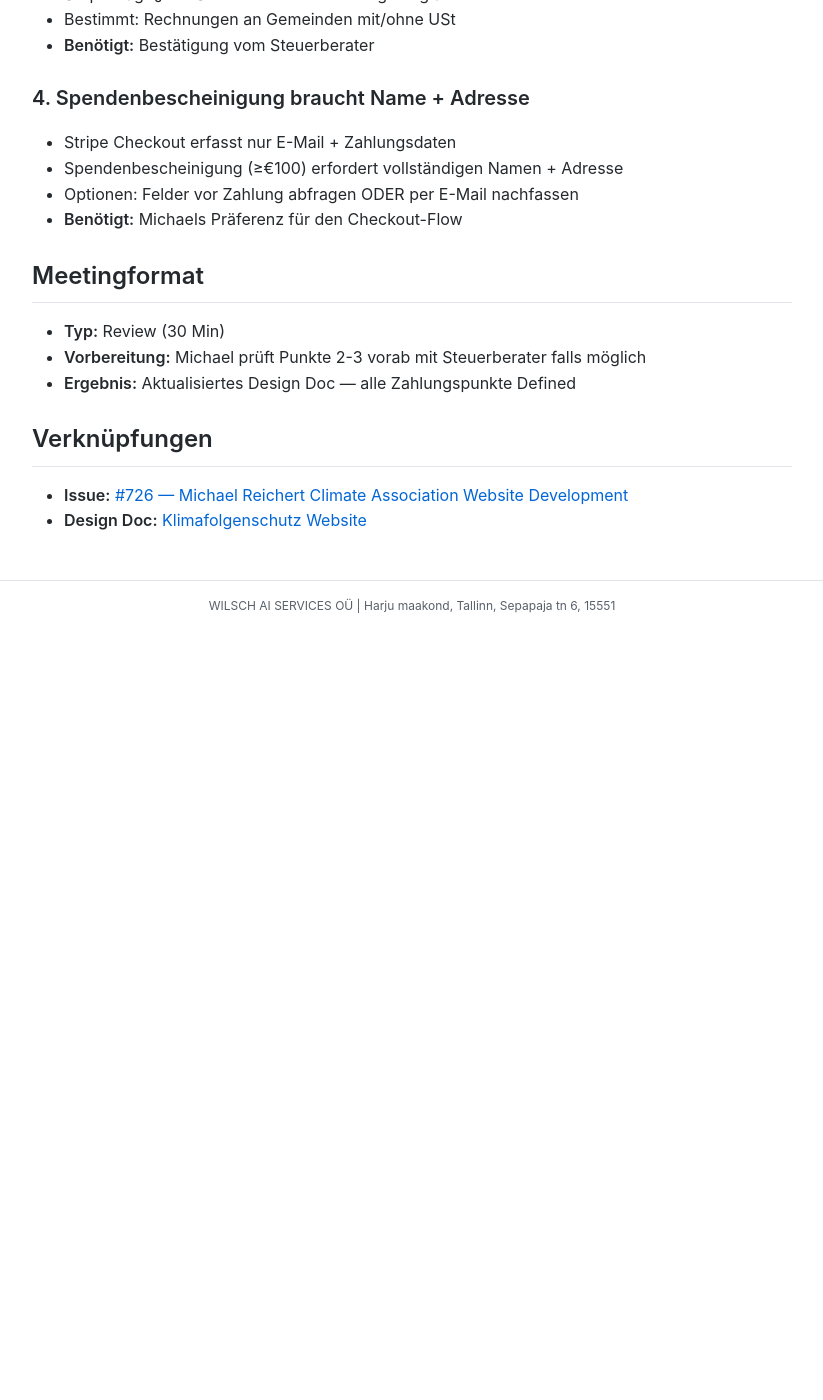
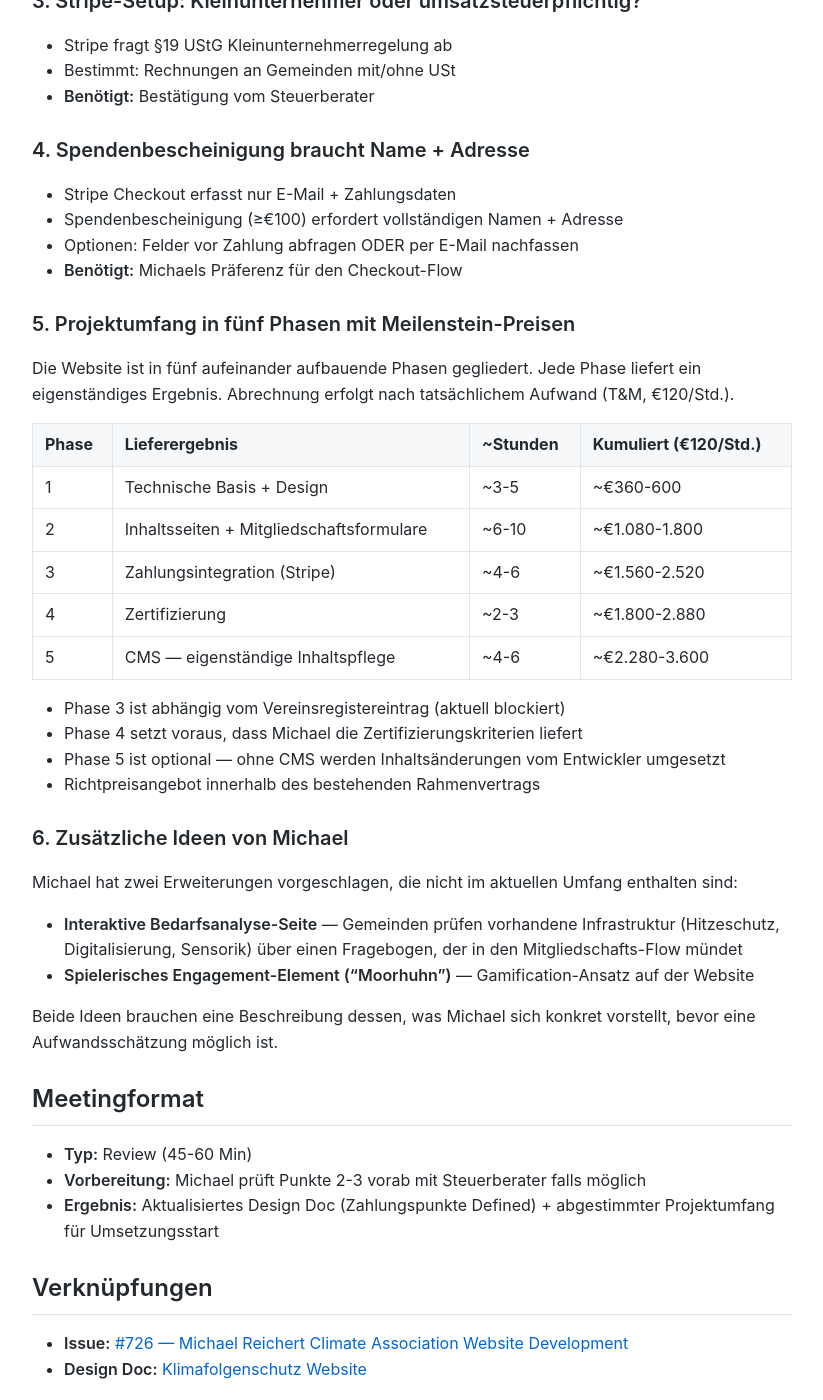
Before and after one commit to MariusWilsch/public-wilsch-ai-pages, a Jekyll site: the page built from project/abtmayr-reichert/meeting-agenda-klimafolgenschutz-payment-setup.md, in a window 1280 px wide and 1400 px high, scrolled down 1398 px. Shown: the whole window, without its empty margins (228-1051 px from the left). Built offline with Jekyll 4.4.1, drawn with Linux system fonts in a browser that asks for light colours; our own code applies the rules of GitHub Pages for plain Markdown files; before the commit the page ends 2028 px from its top, so only the background shows below that; some of the changed text lies outside the part shown.

Commit message:
Sync from hippocampus 2026-02-14

```diff
--- a/project/abtmayr-reichert/meeting-agenda-klimafolgenschutz-payment-setup.md
+++ b/project/abtmayr-reichert/meeting-agenda-klimafolgenschutz-payment-setup.md
@@ -7,14 +7,16 @@ publish: true
 
 ## Meetingziel
 
-Die offenen Vereins-Voraussetzungen für die Zahlungsintegration klären und zwei offene Design-Entscheidungen abstimmen. Nach diesem Meeting sollte der gesamte Zahlungsbereich im Design Doc von Undefined auf Defined stehen.
+Die offenen Vereins-Voraussetzungen für die Zahlungsintegration klären, den Projektumfang als Meilenstein-Übersicht besprechen und zwei zusätzliche Ideen von Michael einordnen.
 
 1. **Vereinsstatus klären** — aktueller Stand von Vereinsregister, Gemeinnützigkeit und Bankkonto
 2. **Zahlungs-Designentscheidungen** — Spendenquittungs-Logistik
+3. **Projektumfang abstimmen** — Phasen, Aufwand und Meilensteine für die Umsetzung
 
 ## Vorab-Lektüre
 
 - [Design Doc: Klimafolgenschutz Website](https://mariuswilsch.github.io/public-wilsch-ai-pages/project/abtmayr-reichert/design-doc-klimafolgenschutz-website) — insbesondere Teil 3 (Zahlung), aktualisiert am 12. Feb 2026
+- [Aufwandsschätzung: Klimafolgenschutz Website](https://mariuswilsch.github.io/public-wilsch-ai-pages/project/abtmayr-reichert/scoping-estimate-klimafolgenschutz-website) — Richtpreisangebot mit Phasen-Meilensteinen
 
 ---
 
@@ -49,11 +51,37 @@ Die offenen Vereins-Voraussetzungen für die Zahlungsintegration klären und zwe
 - Optionen: Felder vor Zahlung abfragen ODER per E-Mail nachfassen
 - **Benötigt:** Michaels Präferenz für den Checkout-Flow
 
+### 5. Projektumfang in fünf Phasen mit Meilenstein-Preisen
+
+Die Website ist in fünf aufeinander aufbauende Phasen gegliedert. Jede Phase liefert ein eigenständiges Ergebnis. Abrechnung erfolgt nach tatsächlichem Aufwand (T&M, €120/Std.).
+
+| Phase | Lieferergebnis | ~Stunden | Kumuliert (€120/Std.) |
+|-------|---------------|----------|----------------------|
+| 1 | Technische Basis + Design | ~3-5 | ~€360-600 |
+| 2 | Inhaltsseiten + Mitgliedschaftsformulare | ~6-10 | ~€1.080-1.800 |
+| 3 | Zahlungsintegration (Stripe) | ~4-6 | ~€1.560-2.520 |
+| 4 | Zertifizierung | ~2-3 | ~€1.800-2.880 |
+| 5 | CMS — eigenständige Inhaltspflege | ~4-6 | ~€2.280-3.600 |
+
+- Phase 3 ist abhängig vom Vereinsregistereintrag (aktuell blockiert)
+- Phase 4 setzt voraus, dass Michael die Zertifizierungskriterien liefert
+- Phase 5 ist optional — ohne CMS werden Inhaltsänderungen vom Entwickler umgesetzt
+- Richtpreisangebot innerhalb des bestehenden Rahmenvertrags
+
+### 6. Zusätzliche Ideen von Michael
+
+Michael hat zwei Erweiterungen vorgeschlagen, die nicht im aktuellen Umfang enthalten sind:
+
+- **Interaktive Bedarfsanalyse-Seite** — Gemeinden prüfen vorhandene Infrastruktur (Hitzeschutz, Digitalisierung, Sensorik) über einen Fragebogen, der in den Mitgliedschafts-Flow mündet
+- **Spielerisches Engagement-Element ("Moorhuhn")** — Gamification-Ansatz auf der Website
+
+Beide Ideen brauchen eine Beschreibung dessen, was Michael sich konkret vorstellt, bevor eine Aufwandsschätzung möglich ist.
+
 ## Meetingformat
 
-- **Typ:** Review (30 Min)
+- **Typ:** Review (45-60 Min)
 - **Vorbereitung:** Michael prüft Punkte 2-3 vorab mit Steuerberater falls möglich
-- **Ergebnis:** Aktualisiertes Design Doc — alle Zahlungspunkte Defined
+- **Ergebnis:** Aktualisiertes Design Doc (Zahlungspunkte Defined) + abgestimmter Projektumfang für Umsetzungsstart
 
 ## Verknüpfungen
 
```
